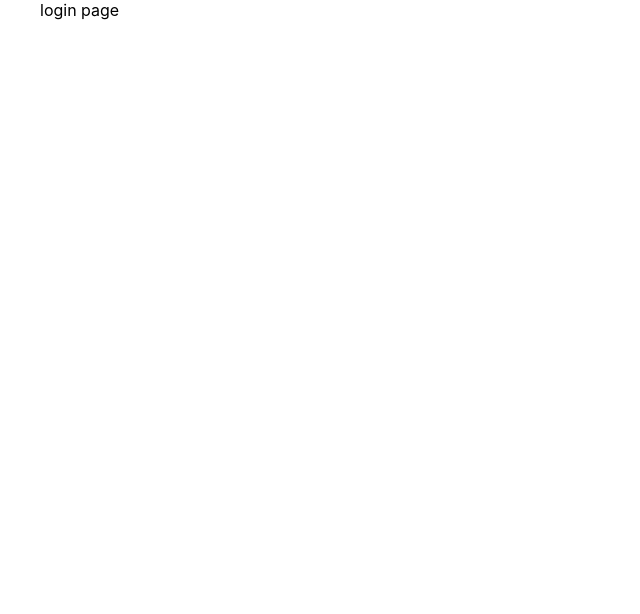
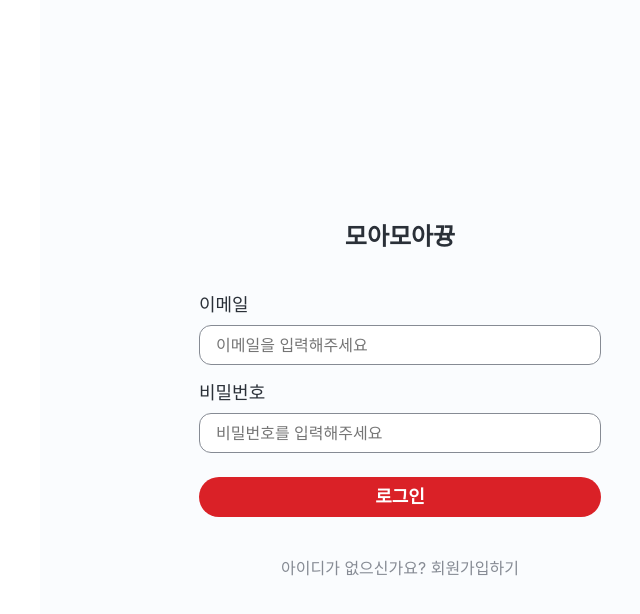
Before and after one commit to MOAMOA-K/MOAMOA-FE, a React (Vite) app: page /login in a window 1280 px wide. Shown: the top 614 px of the page, without its empty margins (240-880 px from the left). Built offline with nearby package versions, Linux system fonts and the light colour scheme; a web font is replaced by a local one.

Commit message:
feat: 로그인 페이지 퍼블리싱

```diff
--- /dev/null
+++ b/src/pages/auth/LoginPage.tsx
@@ -0,0 +1,72 @@
+import Typography from '@/components/UI/Typography';
+import { ROUTE_PATH } from '@/routes/paths';
+import styled from '@emotion/styled';
+import { Link } from 'react-router-dom';
+import FormItem from './components/FormItem';
+
+const LoginPage = () => {
+  return (
+    <Main>
+      <Typography variant='title1' weight='bold' as='h1'>
+        모아모아뀽
+      </Typography>
+      <Form>
+        <FormItem
+          label='이메일'
+          type='email'
+          placeholder='이메일을 입력해주세요'
+        />
+        <FormItem
+          label='비밀번호'
+          type='password'
+          placeholder='비밀번호를 입력해주세요'
+        />
+        <Button type='submit'>
+          <Typography variant='subtitle1' weight='bold' color='white'>
+            로그인
+          </Typography>
+        </Button>
+      </Form>
+
+      <Link to={ROUTE_PATH.SIGN_UP}>
+        <Typography variant='body1' color='sub'>
+          아이디가 없으신가요? 회원가입하기
+        </Typography>
+      </Link>
+    </Main>
+  );
+};
+
+export default LoginPage;
+
+const Main = styled.main`
+  height: 100%;
+  min-height: 100dvh;
+  background-color: ${({ theme }) => theme.colors.default.background};
+  display: flex;
+  flex-direction: column;
+  align-items: center;
+  justify-content: center;
+  gap: ${({ theme }) => theme.spacing[4]};
+`;
+
+const Form = styled.form`
+  width: 100%;
+  max-width: 450px;
+  display: flex;
+  flex-direction: column;
+  gap: ${({ theme }) => theme.spacing[4]};
+  padding: ${({ theme }) => theme.spacing[6]};
+`;
+
+const Button = styled.button`
+  display: flex;
+  align-items: center;
+  justify-content: center;
+  background-color: ${({ theme }) => theme.colors.customer.main};
+  border: none;
+  border-radius: 20px;
+  margin-top: ${({ theme }) => theme.spacing[2]};
+  padding: ${({ theme }) => theme.spacing[2]} ${({ theme }) => theme.spacing[4]};
+  cursor: pointer;
+`;
--- /dev/null
+++ b/src/pages/auth/SignUpPage.tsx
@@ -0,0 +1,13 @@
+import styled from '@emotion/styled';
+
+const SignUpPage = () => {
+  return <Main></Main>;
+};
+
+export default SignUpPage;
+
+const Main = styled.main`
+  height: 100%;
+  min-height: 100dvh;
+  background-color: ${({ theme }) => theme.colors.default.background};
+`;
--- /dev/null
+++ b/src/pages/auth/components/FormItem.tsx
@@ -0,0 +1,40 @@
+import Typography from '@/components/UI/Typography';
+import styled from '@emotion/styled';
+
+type FormItemProps = {
+  label: string;
+  type: string;
+  placeholder: string;
+};
+
+const FormItem = ({ label, type, placeholder }: FormItemProps) => {
+  return (
+    <Container>
+      <Typography variant='subtitle1' weight='medium' as='label'>
+        {label}
+      </Typography>
+      <Input id={type} type={type} placeholder={placeholder} />
+    </Container>
+  );
+};
+
+export default FormItem;
+
+const Container = styled.div`
+  width: 100%;
+  display: flex;
+  flex-direction: column;
+  gap: ${({ theme }) => theme.spacing[2]};
+`;
+
+const Input = styled.input`
+  padding: ${({ theme }) => theme.spacing[2]} ${({ theme }) => theme.spacing[4]};
+  border: 1px solid ${({ theme }) => theme.colors.gray[70]};
+  border-radius: 12px;
+  outline: none;
+  background-color: ${({ theme }) => theme.colors.gray[0]};
+
+  font-size: ${({ theme }) => theme.typography.body1.fontSize};
+  line-height: ${({ theme }) => theme.typography.body1.lineHeight};
+  font-weight: ${({ theme }) => theme.typography.fontWeight.regular};
+`;
--- a/src/pages/login/LoginPage.tsx
+++ /dev/null
@@ -1,5 +0,0 @@
-const LoginPage = () => {
-  return <div>login page</div>;
-};
-
-export default LoginPage;
--- a/src/routes/paths.ts
+++ b/src/routes/paths.ts
@@ -4,6 +4,8 @@ export const ROUTE_PATH = {
   OWNER: '/owner',
   LANDING: '/landing',
   LOGIN: '/login',
+  SIGN_UP: '/signup',
+
   MY: '/my',
   MY_CUSTOMER: '/my/customer',
   MY_COUPON: '/my/customer/coupon',
--- a/src/routes/router.tsx
+++ b/src/routes/router.tsx
@@ -2,7 +2,7 @@ import { Routes, Route, Navigate } from 'react-router-dom';
 import { ROUTE_PATH } from './paths';
 import MainPage from '@/pages/main/MainPage';
 import LandingPage from '@/pages/landing/LandingPage';
-import LoginPage from '@/pages/login/LoginPage';
+import LoginPage from '@/pages/auth/LoginPage';
 import MapPage from '@/pages/map/MapPage';
 import SearchPage from '@/pages/search/SearchPage';
 import StoreDetailPage from '@/pages/store/StoreDetailPage';
@@ -21,6 +21,7 @@ import FeedbackPage from '@/pages/feedback/FeedbackPage';
 import CompletedTab from '@/pages/feedback/components/CompletedTab';
 import AllTab from '@/pages/feedback/components/AllTab';
 import PendingTab from '@/pages/feedback/components/PendingTab';
+import SignInPage from '@/pages/auth/SignUpPage';
 
 const Router = () => {
   return (
@@ -31,6 +32,7 @@ const Router = () => {
       </Route>
       <Route path={ROUTE_PATH.LANDING} element={<LandingPage />} />
       <Route path={ROUTE_PATH.LOGIN} element={<LoginPage />} />
+      <Route path={ROUTE_PATH.SIGN_UP} element={<SignInPage />} />
       <Route path={ROUTE_PATH.MAP} element={<MapPage />} />
       <Route path={ROUTE_PATH.SEARCH} element={<SearchPage />} />
       <Route path={ROUTE_PATH.STORE_DETAIL} element={<StoreDetailPage />} />
```
